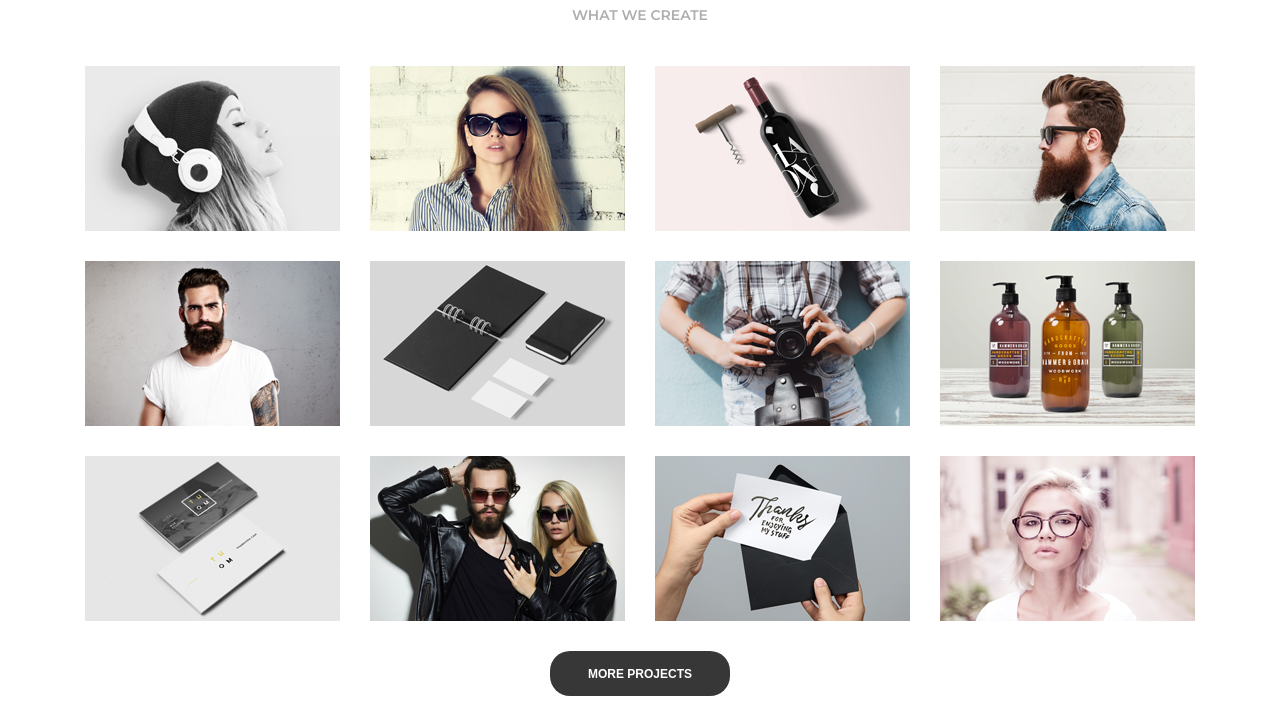
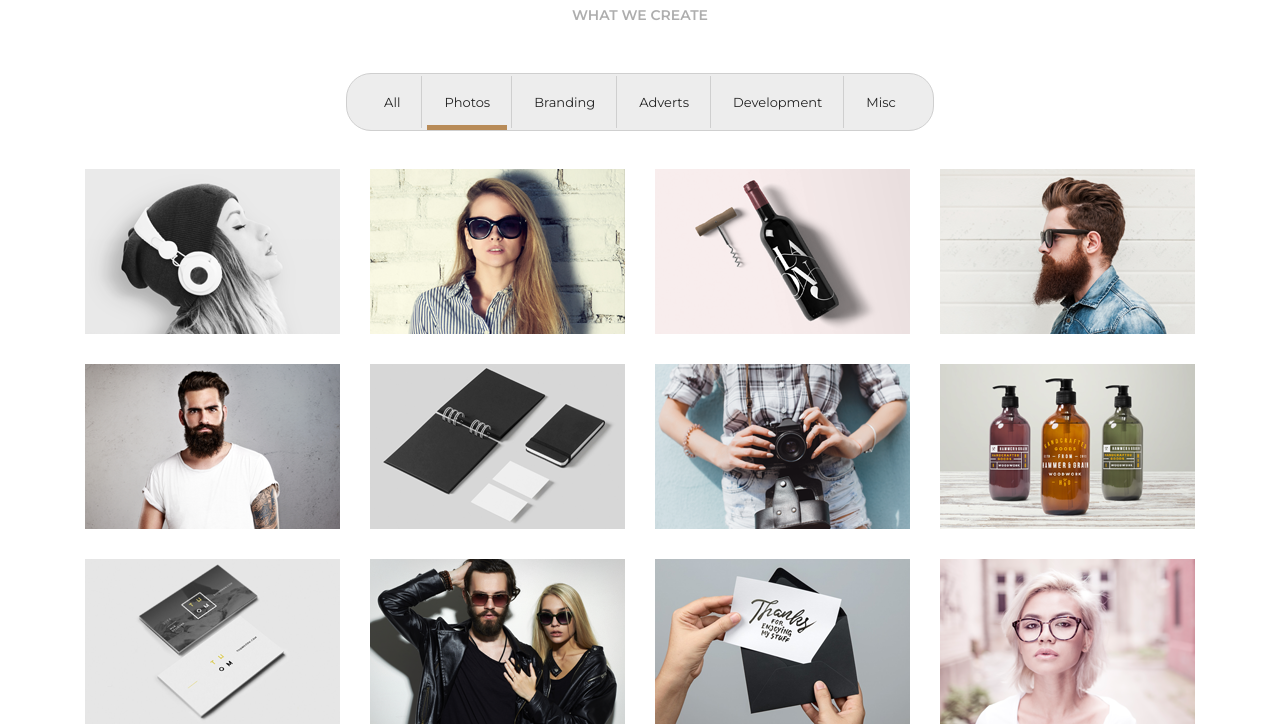
Before and after one commit to Baranov-Oleksandr/awax-ui, a website: page src/index.html in a window 1280 px wide. Shown: the part 103-829 px from the top of the page. Drawn offline with nearby package versions, Linux system fonts and the light colour scheme; files that its build step writes are made by us from their sources.

Commit message:
Our-Projects-Tabs

```diff
--- a/src/index.html
+++ b/src/index.html
@@ -16,6 +16,16 @@
     <div class="app_section-content our-projects">
         <h3 class="app__section-title">Out Projects</h3>
         <p class="app_section-subtitle subtitle">What we create</p>
+        <div class="tabs our-projects__tabs" >
+            <div class="tabs__items">
+                <div class="tabs__item">All</div>
+                <div class="tabs__item tabs__item--active">Photos</div>
+                <div class="tabs__item">Branding</div>
+                <div class="tabs__item">Adverts</div>
+                <div class="tabs__item">Development</div>
+                <div class="tabs__item">Misc</div>
+            </div>
+        </div>
         <div class="our-projects__items">
             <a href="#" class="our-projects__item">
                 <img src="assets/images/dynamic/our-projects-1.png" alt="Our Project" class="our-projects__item-img">
--- a/src/styles/components/index.scss
+++ b/src/styles/components/index.scss
@@ -1,6 +1,7 @@
 @import "./button.scss";
 @import "./text-field.scss";
 @import "./video-player.scss";
+@import "./tabs.scss";
 @import "./about-us.scss";
 @import "./services.scss";
 @import "./our-projects.scss";
--- a/src/styles/components/our-projects.scss
+++ b/src/styles/components/our-projects.scss
@@ -7,11 +7,15 @@ $item-margin: 15px;
   text-align: center;
 }
 
+.our-projects__tabs {
+  margin-top: 45px;
+}
+
 .our-projects__items {
   display: flex;
   flex-wrap: wrap;
   justify-content: center;
-  margin: #{38px - $item-margin} -#{$item-margin} -#{$item-margin}; //TODO: Siplify this line
+  margin: #{38px - $item-margin} -#{$item-margin} -#{$item-margin};
 }
 
 .our-projects__item {
--- /dev/null
+++ b/src/styles/components/tabs.scss
@@ -0,0 +1,68 @@
+@import "../variables";
+
+.tabs{
+  display: flex;
+  justify-content: center;
+  height: 58px;
+}
+
+.tabs__items{
+  display: flex;
+  height: 100%;
+  padding: 0 15px;
+  border-radius: 25px;
+  background-color: $color-firm11;
+  border: 1px solid $color-firm10;
+}
+
+.tabs__item{
+  position: relative;
+  display: flex;
+  align-items: center;
+  padding: 5px 22px;
+  cursor: pointer;
+  overflow: hidden;
+  &:last-child{
+    &:after{
+      content:none;
+    }
+  }
+  &:hover,
+  &:focus{
+    &:before{
+      transform: translateY(0%);
+    }
+  }
+  &:active{
+    &:before{
+      transform: translateY(2px);
+    }
+  }
+  &:before {
+    display: block;
+    position: absolute;
+    content: '';
+    width: calc(100% - 10px);
+    height: 6px;
+    bottom: -1px;
+    left: 5px;
+    background-color: $color-firm3;
+    transition: transform $animation-time;
+    transform: translateY(100%);
+  }
+  &:after {
+    display: block;
+    position: absolute;
+    content: '';
+    height: calc(100% - 4px);
+    width: 1px;
+    top: 2px;
+    right: 0;
+    background-color: $color-firm10;
+  }
+}
+.tabs__item--active {
+  &:before{
+    transform: translateX(0);
+  }
+}
```
